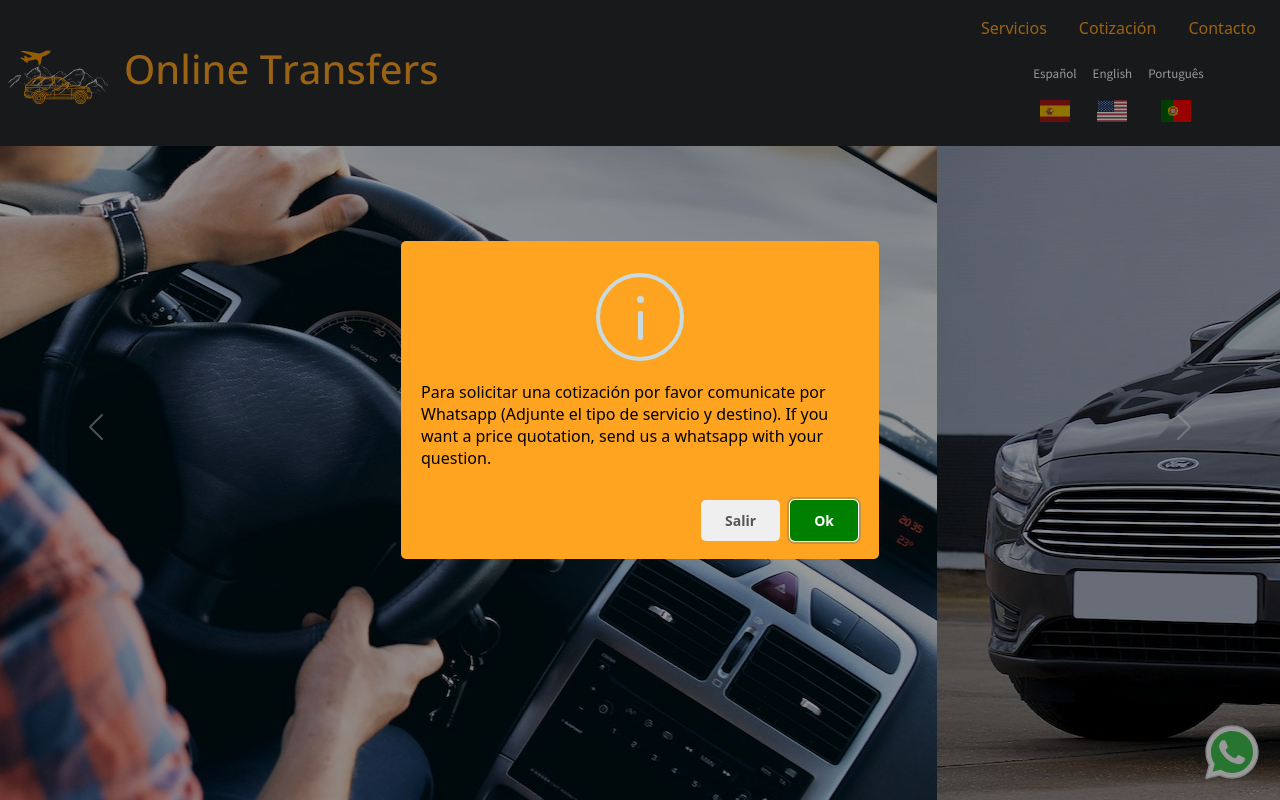
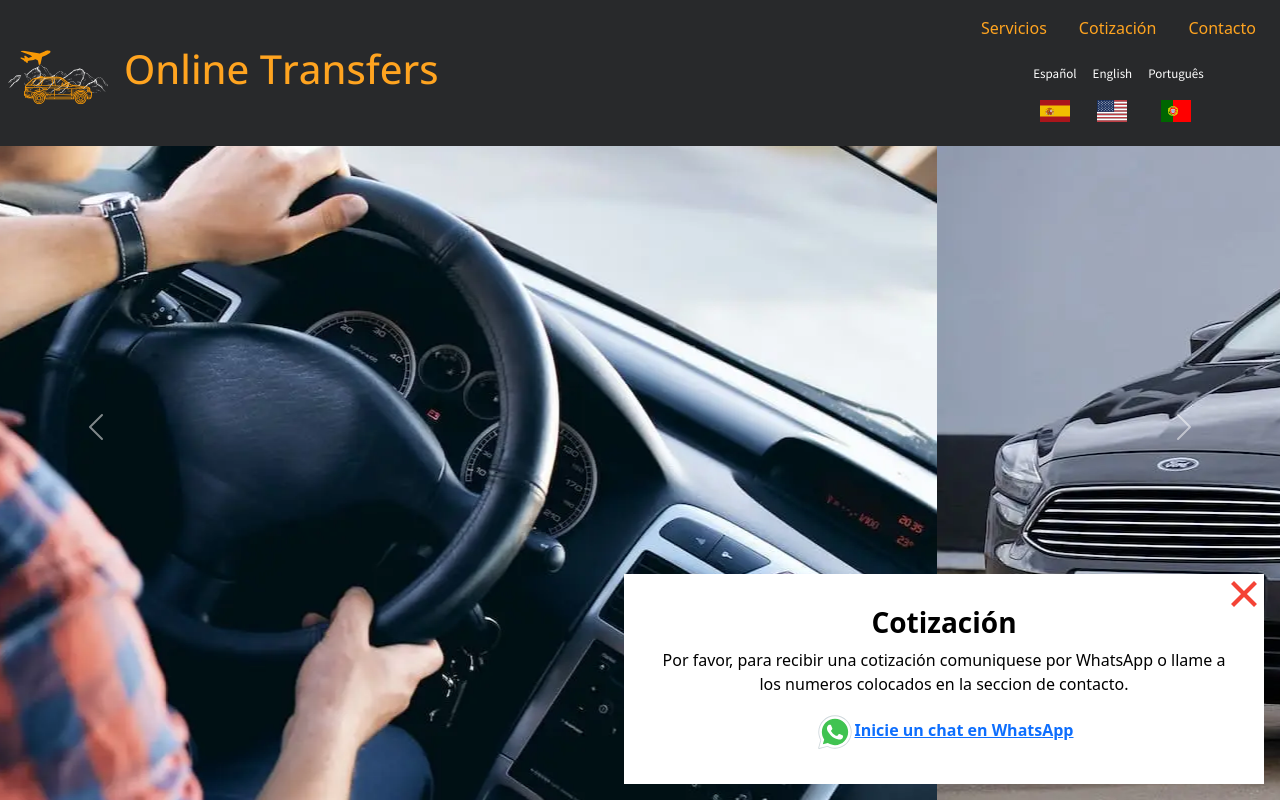
Before and after one commit to AxelMrak/onlineTransferWebSite, a plain HTML site: page index.html in a window 1280 px wide. Both pictures are taken after a click on the link "Cotización". Shown: the top 800 px of the page. Drawn offline with nearby package versions, Linux system fonts and the light colour scheme.

Commit message:
Agregue una nueva alerta mucho mas explicativa y optimizada. Ademas, reduje peso de las imagenes para mejorar el peso de la página

```diff
--- a/index.html
+++ b/index.html
@@ -51,7 +51,7 @@
 						<a
 							class="nav-link"
 							href="#"
-							id="cotizacion-nav"
+							id="price-quotation"
 							data-section="navbar"
 							data-value="second-item"
 							>Cotización</a
@@ -106,19 +106,19 @@
 			>
 				<div class="carousel-inner">
 					<div class="carousel-item active">
-						<img src="./img/carousel-1.jpg" class="d-block w-100" alt="..." />
+						<img src="./img/carousel-1.webp" class="d-block w-100" alt="..." />
 					</div>
 					<div class="carousel-item">
-						<img src="./img/carousel-2.jpg" class="d-block w-100" alt="..." />
+						<img src="./img/carousel-2.webp" class="d-block w-100" alt="..." />
 					</div>
 					<div class="carousel-item">
-						<img src="./img/carousel-3.jpg" class="d-block w-100" alt="Image by Freepik"/>
+						<img src="./img/carousel-3.webp" class="d-block w-100" alt="Image by Freepik"/>
 					</div>
 					<div class="carousel-item">
-						<img src="./img/carousel-4.jpeg" class="d-block w-100" alt="Image by Freepik"/>
+						<img src="./img/carousel-4.webp" class="d-block w-100" alt="Image by Freepik"/>
 					</div>
 					<div class="carousel-item">
-						<img src="./img/carousel-5.jpeg" class="d-block w-100" alt="Image by Freepik"/>
+						<img src="./img/carousel-5.webp" class="d-block w-100" alt="Image by Freepik"/>
 					</div>
 				</div>
 				<button
@@ -403,10 +403,27 @@
 				width="80"
 			/>
 		</a>
+		<div id="alert-price-quotation">
+			<img id="close-btn" src="./ico/eliminar.svg" alt="close button" width="40">
+			<h3 data-section="alert" data-value="title-alert"><strong>Cotización</strong></h3>
+			<p data-section="alert" data-value="body-alert">Por favor, para recibir una cotización comuniquese por WhatsApp o llame a los numeros colocados en la seccion de contacto.</p>
+			<img
+					src="./ico/whatsappIcon.svg"
+					alt="Whatsapp Logo - Section Contact"
+					width="40"
+				/><a
+					href="http://wa.me/542615085437"
+					class="link-wp"
+					target="_blank"
+					rel="noopener"
+					data-section="contact"
+					data-value="whatsapp"
+					><strong>Inicie un chat en WhatsApp</strong></a
+				>
+		</div>
 		<!--  -->
 		<!-- Scripts -->
 		<script src="https://cdn.jsdelivr.net/npm/bootstrap@5.2.1/dist/js/bootstrap.bundle.min.js" integrity="sha384-u1OknCvxWvY5kfmNBILK2hRnQC3Pr17a+RTT6rIHI7NnikvbZlHgTPOOmMi466C8" crossorigin="anonymous"></script>
-		<script src="https://unpkg.com/sweetalert/dist/sweetalert.min.js"></script>
 		<script src="./js/index.js"></script>
 		<!--  -->
 	</body>
--- a/js/index.js
+++ b/js/index.js
@@ -21,27 +21,6 @@ sections.forEach(section => {
     };
     window.addEventListener(`scroll`, appearSections);
 });
-
-/**
- * * Extraemos del DOM
- */
-const cotizacionInNavbar = document.getElementById('cotizacion-nav');
-
-
-/**
- * * Hacemos aparecer una alerta que le dirá al usuario como pedir una cotizacion.
- * @param {evento} event
- * * Colocamos el listener del evento
- */
-const cotizacionEvent = event => {
-    event.preventDefault();
-    swal('Para solicitar una cotización por favor comunicate por Whatsapp (Adjunte el tipo de servicio y destino). If you want a price quotation, send us a whatsapp with your question.', {
-        icon: 'info',
-        buttons: ['Salir', 'Ok'],
-      });
-}
-
-cotizacionInNavbar.addEventListener('click', cotizacionEvent)
 
 /**
  * * Traduccion
@@ -69,3 +48,25 @@ const changeLanguage = async lang => {
 flagsElement.addEventListener('click', (e) => {
     changeLanguage(e.target.parentElement.dataset.language)
 })
+
+/**
+ *
+ *
+ */
+
+const quotationAnchor = document.getElementById('price-quotation');
+const alert = document.getElementById('alert-price-quotation');
+const closeButton = document.getElementById('close-btn');
+
+const alertAppear = e => {
+    e.preventDefault();
+    alert.style.display = 'unset';
+}
+
+const alertDisappear = e => {
+    e.preventDefault();
+    alert.style.display='none';
+}
+
+quotationAnchor.addEventListener('click', alertAppear);
+closeButton.addEventListener('click', alertDisappear);
--- a/languages/en.json
+++ b/languages/en.json
@@ -44,5 +44,10 @@
 	"footer": {
 		"address": "<strong>Address:</strong> Soler 348, M5519, Mendoza Argentina",
 		"hours": "<strong>Business hours:</strong> Monday to Sunday (24hs)"
+	},
+
+	"alert": {
+		"title-alert": "Price quotation",
+		"body-alert": "Is you want receive a price quotation, please, start a chat in WhatsApp with us. Too, you can call to the numbers in the Contact section."
 	}
 }
--- a/languages/es.json
+++ b/languages/es.json
@@ -44,5 +44,10 @@
     "footer": {
         "address": "<strong>Dirección: </strong> Soler 348, M5519, Mendoza Argentina",
         "hours": "<strong>Horario de atención: </strong> Lun-Dom (24hs)"
+    },
+
+    "alert": {
+        "title-alert": "Cotización",
+        "body-alert": "Por favor, para recibir una cotización comuníquese por WhatsApp o llame a los números colocados en la sección de contacto."
     }
 }
--- a/languages/pt.json
+++ b/languages/pt.json
@@ -44,5 +44,10 @@
 	"footer": {
 		"address": "<strong>Endereço: </strong> Soler 348, M5519, Mendoza Argentina",
 		"hours": "<strong>Horário de atenção: </strong> Lun-Dom (24hs)"
+	},
+
+	"alert": {
+		"title-alert": "Cotação",
+		"body-alert": "Se você deseja receber uma cotação de preço, por favor, inicie um bate-papo no WhatsApp conosco. Também, você pode ligar para os números na seção Contato."
 	}
 }
--- a/styles/index.scss
+++ b/styles/index.scss
@@ -396,17 +396,22 @@ h1 {
 	}
 }
 
-// Estilos ventana en el texto de Cotizacion en el Navbar.
-
-.swal-modal {
-	background-color: $color-secondary;
+#alert-price-quotation {
+	max-width: 50vw;
+	display: none;
+	background-color: white;
+	position: fixed;
+	bottom: 0;
+	right: 0;
+	color: black;
+	text-align: center;
+	padding: 2rem;
+	margin: 1rem;
 }
 
-.swal-text {
-	color: black;
+#close-btn {
+	cursor: pointer;
+	position: absolute;
+	top: 0px;
+	right: 0px;
 }
-
-.swal-button--confirm {
-	background-color: green;
-
-}
```
Also changed, not shown: ico/eliminar.svg (added), img/24horas.png, img/carousel-1.jpg (deleted), img/carousel-1.webp (added), img/carousel-2.jpg (deleted), img/carousel-2.webp (added), img/carousel-3.jpg (deleted), img/carousel-3.webp (added), img/carousel-4.jpeg (deleted), img/carousel-4.webp (added), img/carousel-5.jpeg (deleted), img/carousel-5.webp (added), img/estrella.png, styles/index.css. Lines whose indentation alone changed are shown as unchanged.
